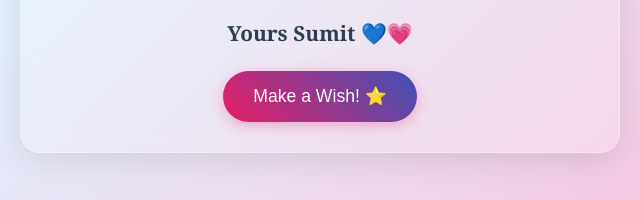
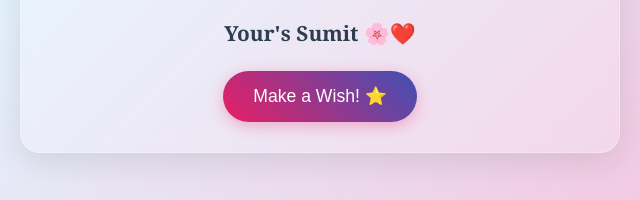
Before and after one commit to sbadyakar13/Birthday-Wish, a plain HTML site: page index.html in a window 1280 px wide. Shown: the part 860-1060 px from the top of the page, 320-960 px from the left. Drawn offline with Linux system fonts and the light colour scheme.

Commit message:
index.html

```diff
--- a/index.html
+++ b/index.html
@@ -342,7 +342,7 @@
             <p>My Dearest Juhi 💖</p>
             <p>You are the sunshine in my cloudy days, the star in my darkest nights, and the reason behind my biggest smiles. Your laughter is my favorite melody, and your happiness is my greatest treasure. May this new year of your life be filled with endless love, countless blessings, and all the dreams your heart desires. I'm so grateful to celebrate this special day with you!</p>
             <p><strong>With all my love, today and always 💙💗</strong></p>
-            <p><strong>Yours Sumit 💙💗</strong></p>
+            <p><strong>Your's Sumit 🌸❤️</strong></p>
             <button class="wish-button" onclick="createCelebration()">Make a Wish! ⭐</button>
         </div>
     </div>
```
